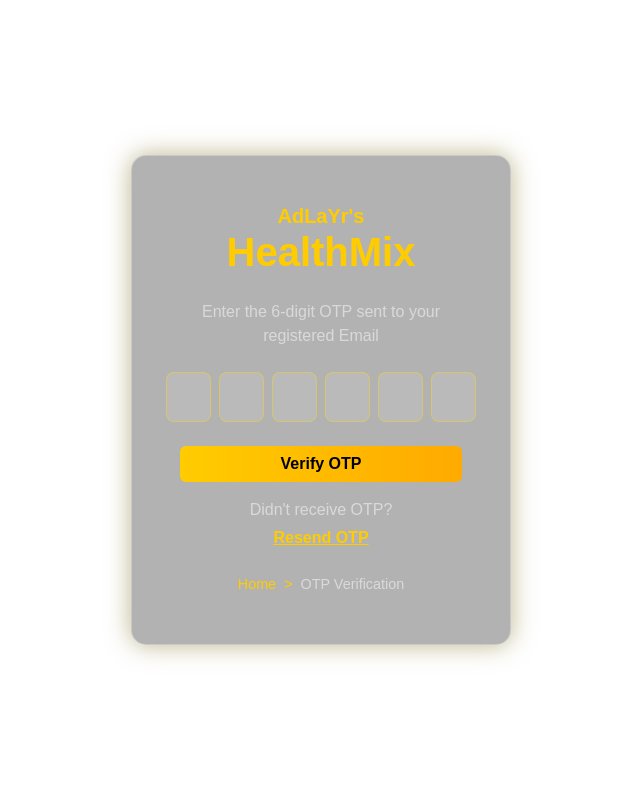
After one commit to AdLaYr-Impacts/AdLaYr_HealthMix, a Django app: template adlayr_hm/templates/adlayr_hm/otp_verification.html in a window 1280 px wide. The commit adds this page. Shown: the whole page, without its empty margins (319-959 px from the left). Run offline with Django 5.2, Linux system fonts and the light colour scheme; the template is opened without the code that fills it, so the values that code supplies are empty.

Commit message:
implement login and otp verification html template

```diff
--- a/adlayr_hm/healthmix/urls.py
+++ b/adlayr_hm/healthmix/urls.py
@@ -4,4 +4,6 @@
 urlpatterns = [
     path('', views.HomeView.as_view(), name='home'),
     path('signup/', views.SignUpViewset.as_view(), name='signup'),
+    path('signup/otp_verification/', views.OtpVerificationViewset.as_view(), name='otp_verification'),
+    path('login/', views.LoginViewset.as_view(), name='login'),
 ]
--- a/adlayr_hm/static/css/style.css
+++ b/adlayr_hm/static/css/style.css
@@ -101,11 +101,11 @@
 
 /* Frosted glass effect */
 .glass-card {
-  background: rgba(255, 255, 255, 0.08);
+  background: rgba(0, 0, 0, 0.3);
   border: 1px solid rgba(255, 255, 255, 0.3);
   border-radius: 15px;
   backdrop-filter: blur(15px);
-  box-shadow: 0 0 25px rgba(255, 215, 0, 0.2);
+  box-shadow: 0 0 25px rgba(128, 113, 30, 0.517);
   width: 100%;
   max-width: 380px;
   color: white;
@@ -149,7 +149,7 @@
   display: flex;
   justify-content: center;
   align-items: center;
-  background: radial-gradient(circle at top left, rgba(255,215,0,0.1), rgba(0,0,0,0.85));
+  /* background: radial-gradient(circle at top left, rgba(255,215,0,0.1), rgba(0,0,0,0.85)); */
 }
 
 .form-control {
@@ -198,3 +198,40 @@
     padding: 2rem;
   }
 }
+
+/* OTP verification page */
+/* OTP Boxes */
+.otp-box {
+  width: 45px;
+  height: 50px;
+  background: rgba(255, 255, 255, 0.1);
+  border: 1px solid rgba(255, 215, 0, 0.4);
+  color: white;
+  font-size: 1.3rem;
+  border-radius: 8px;
+  transition: all 0.3s ease;
+}
+
+.otp-box:focus {
+  border-color: black;
+  box-shadow: 0 0 10px #ffcc00;
+  background: rgba(255, 255, 255, 0.05);
+  outline: none;
+}
+
+/* Resend OTP hover */
+.resend-link {
+  transition: color 0.3s ease;
+}
+.resend-link:hover {
+  color: #fff;
+  text-shadow: 0 0 6px #ffcc00;
+}
+
+/* Mobile responsiveness */
+@media (max-width: 768px) {
+  .otp-box {
+    width: 40px;
+    height: 45px;
+  }
+}
--- a/adlayr_hm/static/js/script.js
+++ b/adlayr_hm/static/js/script.js
@@ -1,4 +1,34 @@
+// password eye config
 function togglePassword() {
   const passwordField = document.getElementById("password");
   passwordField.type = passwordField.type === "password" ? "text" : "password";
+  const icon = document.querySelector('.toggle-password');
+  if (icon.textContent.trim() === '🙈') {
+    icon.textContent = '🐵';
+  } else {
+    icon.textContent = '🙈';
+  }
 }
+
+
+// OTP verification
+document.querySelectorAll('.otp-box').forEach((box, index, boxes) => {
+  box.addEventListener('input', () => {
+    if (box.value.length === 1 && index < boxes.length - 1) {
+      boxes[index + 1].focus();
+    }
+  });
+});
+
+
+// Login Page
+document.addEventListener("DOMContentLoaded", () => {
+  const card = document.querySelector('.glass-card');
+  card.style.opacity = 0;
+  card.style.transform = "translateY(20px)";
+  setTimeout(() => {
+    card.style.transition = "all 0.8s ease";
+    card.style.opacity = 1;
+    card.style.transform = "translateY(0)";
+  }, 200);
+});
--- /dev/null
+++ b/adlayr_hm/templates/adlayr_hm/otp_verification.html
@@ -0,0 +1,53 @@
+{% extends 'base.html' %}
+
+{% block title %}
+<title>AdLaYr HealthMix | OTP Authentication</title>
+{% endblock %}
+
+{% block main %}
+
+<body class="register-body"
+      style="background: url('{{ banner_image }}') center/cover no-repeat;">
+
+  <div class="register-container d-flex justify-content-center align-items-center">
+    <div class="glass-card p-5 text-center">
+
+      <h5 class="mb-0 text-gold fw-bold">AdLaYr's</h5>
+      <h1 class="mb-4 text-gold fw-bold">HealthMix</h1>
+
+      <p class="text-white-50 mb-4">Enter the 6-digit OTP sent to your registered Email</p>
+
+      <form>
+        <div class="d-flex justify-content-center mb-4 otp-inputs">
+          <input type="text" maxlength="1" class="otp-box form-control text-center mx-1" required>
+          <input type="text" maxlength="1" class="otp-box form-control text-center mx-1" required>
+          <input type="text" maxlength="1" class="otp-box form-control text-center mx-1" required>
+          <input type="text" maxlength="1" class="otp-box form-control text-center mx-1" required>
+          <input type="text" maxlength="1" class="otp-box form-control text-center mx-1" required>
+          <input type="text" maxlength="1" class="otp-box form-control text-center mx-1" required>
+        </div>
+
+        <button type="submit" class="btn btn-gold w-100 fw-bold">Verify OTP</button>
+      </form>
+
+      <div class="mt-3">
+        <p class="text-white-50 mb-1">Didn't receive OTP?</p>
+        <a href="#" class="text-gold fw-semibold resend-link">Resend OTP</a>
+      </div>
+
+      <!-- Breadcrumb Navigation -->
+      <nav class="mt-4" style="--bs-breadcrumb-divider: '>';" aria-label="breadcrumb">
+        <ol class="breadcrumb justify-content-center mb-0">
+          <li class="breadcrumb-item">
+            <a href="{% url 'home' %}" class="text-gold text-decoration-none">Home</a>
+          </li>
+          <li class="breadcrumb-item active text-white-50" aria-current="page">OTP Verification</li>
+        </ol>
+      </nav>
+
+    </div>
+  </div>
+
+</body>
+
+{% endblock %}
--- a/adlayr_hm/templates/base.html
+++ b/adlayr_hm/templates/base.html
@@ -19,5 +19,5 @@
 
 </body>
 <script src="https://cdn.jsdelivr.net/npm/bootstrap@5.3.8/dist/js/bootstrap.bundle.min.js" integrity="sha384-FKyoEForCGlyvwx9Hj09JcYn3nv7wiPVlz7YYwJrWVcXK/BmnVDxM+D2scQbITxI" crossorigin="anonymous"></script>
-<script src="/static/js/script.js"></script>
+<script src="{% static 'js/script.js' %}"></script>
 </html>
```
Also changed, not shown: adlayr_hm/healthmix/views.py (+17 -0 lines), adlayr_hm/templates/adlayr_hm/login.html (added, +60 -0 lines), adlayr_hm/templates/adlayr_hm/signup.html (+6 -2 lines).
